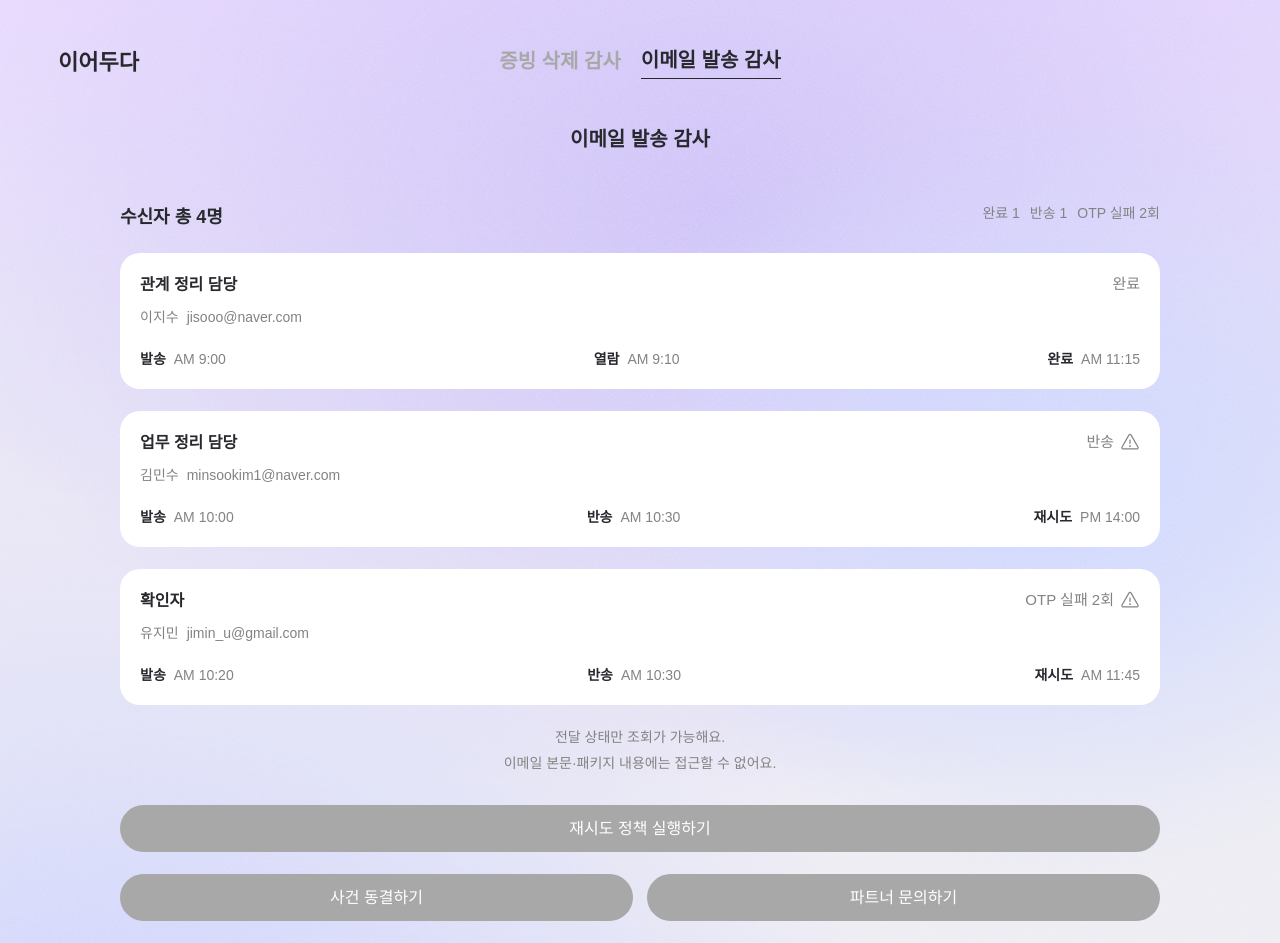
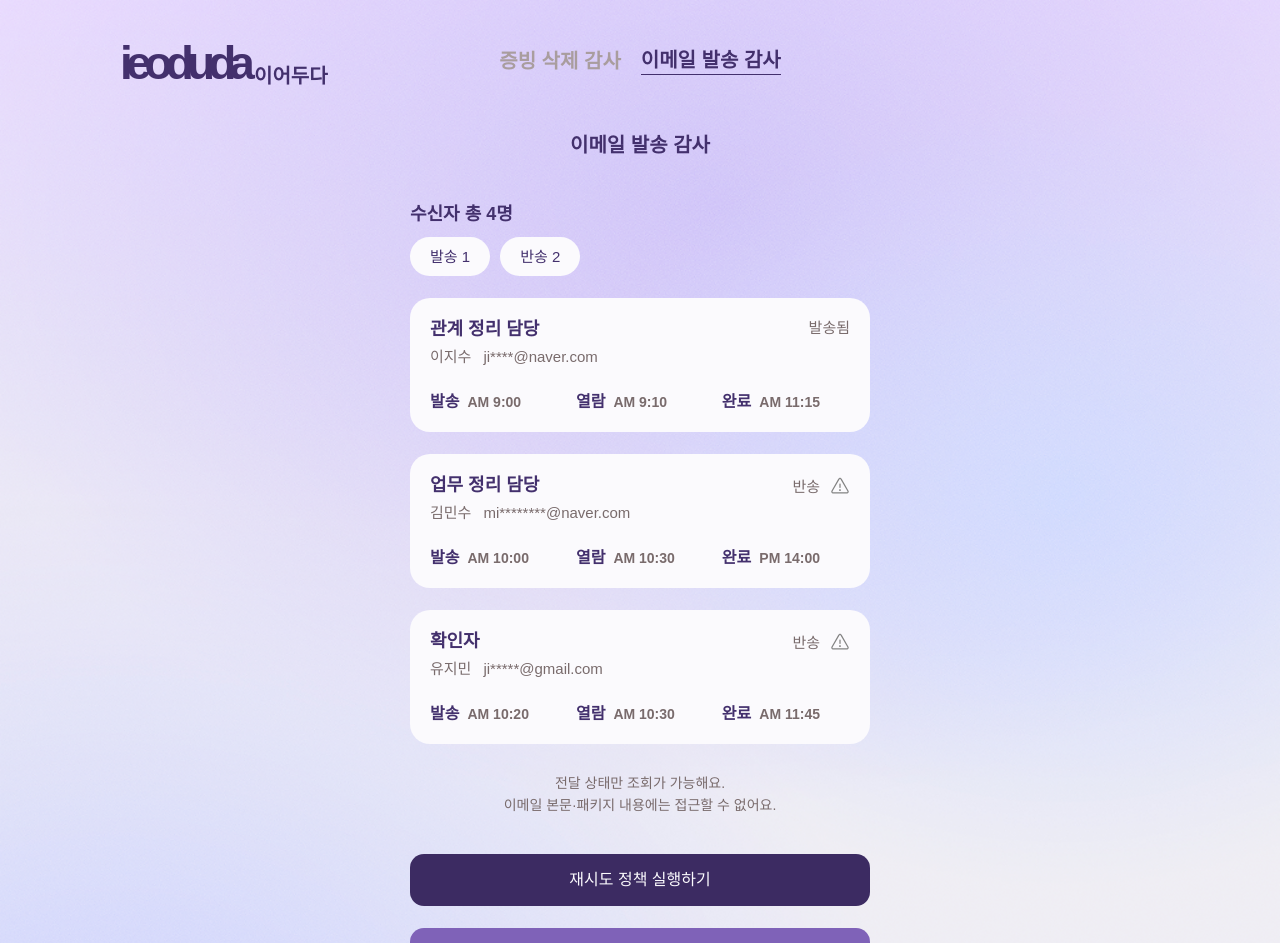
Before and after one commit to Dev-MAMOKEY/Ieoduda-Frontend, a Next.js app: page /admin/email in a window 1280 px wide. Shown: the top 943 px of the page. Built offline with nearby package versions, Linux system fonts and the light colour scheme; no server answers; a web font is replaced by a local one.

Commit message:
[Feat/#9] Design : 증빙 삭제 감사, 이메일 발송 감사 페이지 디자인 수정

```diff
--- a/app/(admin)/admin/email/page.tsx
+++ b/app/(admin)/admin/email/page.tsx
@@ -1,98 +1,85 @@
 import Image from "next/image";
-import Link from "next/link";
 import { AdminAuditTabs } from "@/components/AdminAuditTabs";
+import { BrandLogo } from "@/components/BrandLogo";
+import { Button } from "@/components/Button";
 import { getEmailAudit } from "@/lib/api";
 
 type EmailRecipient = ReturnType<typeof getEmailAudit>["recipients"][number];
-const button =
-  "h-[45px] rounded-[20px] border-0 bg-[#a8a8a8] text-sm text-white transition-all duration-200 hover:bg-[#929292] focus-visible:outline-2 focus-visible:outline-offset-2 focus-visible:outline-[#838383] active:scale-[0.985] lg:h-[47px] lg:rounded-[30px] lg:text-[15px]";
-function Recipient({ person }: { person: EmailRecipient }) {
-  return (
-    <article className="flex flex-col gap-[22px] rounded-[20px] bg-white p-5">
-      <div className="flex justify-between">
-        <div className="flex flex-col gap-2.5">
-          <strong className="text-sm lg:text-base">{person.role}</strong>
-          <span className="flex gap-2 text-sm text-[#838383]">
+
+function maskEmail(email: string) {
+  const [name, domain] = email.split("@");
+  const visible = name.slice(0, 2);
+  return `${visible}${"*".repeat(Math.max(4, name.length - 2))}@${domain}`;
+}
+
+function RecipientCard({ person }: { person: EmailRecipient }) {
+  return <article className="flex w-full flex-col gap-[30px] rounded-[20px] bg-[#fbfafd] px-5 py-[22px]">
+    <header className="flex items-start justify-between gap-3">
+      <div className="flex min-w-0 flex-col gap-[11px]">
+        <h2 className="text-base font-bold leading-none text-[#43306d] lg:text-lg">{person.role}</h2>
+        <div className="flex items-center gap-2 whitespace-nowrap text-sm font-semibold leading-none text-[#796b6c] lg:gap-3 lg:text-[15px] lg:font-medium">
           <span>{person.name}</span>
-            <span>{person.email}</span>
+          <span>{maskEmail(person.email)}</span>
+        </div>
+      </div>
+      <div className="flex shrink-0 items-center gap-1.5 lg:gap-2.5">
+        <span className="whitespace-nowrap text-[13px] font-medium leading-none text-[#796b6c] lg:text-[15px]">
+          {person.warning ? "반송" : "발송됨"}
         </span>
+        {person.warning && <Image alt="" className="size-[18px] lg:size-5" height={20} src="/icons/plan/cards/warning.svg" width={20} />}
       </div>
-        <span className="flex items-center gap-1.5 self-start text-[13px] text-[#838383] lg:text-[15px]">
-          {person.status}
-          {person.warning && (
-            <Image
-              alt=""
-              width={20}
-              height={20}
-              src="/icons/plan/cards/warning.svg"
-            />
-          )}
-        </span>
+    </header>
+
+    <div className="flex w-full items-start gap-4 lg:justify-between lg:gap-2 lg:pr-[30px]">
+      {person.events.map(([, time], index) => <div className="flex shrink-0 items-center gap-1.5 lg:gap-2" key={`${index}-${time}`}>
+        <strong className="text-sm leading-none text-[#43306d] lg:text-base">{["발송", "열람", "완료"][index]}</strong>
+        <span className="text-xs font-semibold leading-none text-[#796b6c] lg:text-sm">{time}</span>
+      </div>)}
     </div>
-      <div className="flex justify-between gap-3">
-        {person.events.map((event) => (
-          <div className="flex gap-2 text-xs lg:text-sm" key={event[0]}>
-            <strong>{event[0]}</strong>
-            <span className="text-[#838383]">{event[1]}</span>
-          </div>
-        ))}
-      </div>
-    </article>
-  );
+  </article>;
 }
+
 export default function EmailPage() {
   const audit = getEmailAudit();
-  return (
-    <main className="min-h-dvh bg-[#f0f0f2] px-6 py-[70px] text-[#28292e] lg:px-0 lg:py-0">
-      <header className="hidden h-[125px] grid-cols-3 items-center px-[50px] lg:grid">
-        <Link className="p-2 text-[22px] font-semibold" href="/">
-          이어두다
-        </Link>
+
+  return <main className="min-h-dvh text-[#43306d]">
+    <header className="hidden h-[125px] grid-cols-3 items-center px-[120px] lg:grid">
+      <BrandLogo />
       <AdminAuditTabs active="email" desktop />
       <span />
     </header>
-      <div className="mx-auto flex max-w-[390px] flex-col gap-[22px] lg:max-w-none lg:gap-0">
-        <header className="grid grid-cols-[24px_1fr_24px] pb-5 lg:flex lg:justify-center lg:pb-0">
-          <span />
-          <h1 className="text-center text-lg font-bold lg:text-xl">
-            이메일 발송 감사
-          </h1>
-          <span />
+
+    <section className="mx-auto flex w-full max-w-[390px] flex-col items-center px-6 pb-8 pt-[59px] lg:max-w-none lg:px-0 lg:pb-20 lg:pt-0">
+      <header className="mb-[22px] flex w-full items-center justify-center py-2 lg:hidden">
+        <h1 className="text-lg font-bold leading-none">이메일 발송 감사</h1>
       </header>
       <AdminAuditTabs active="email" />
-        <div className="flex flex-col gap-[22px] lg:px-[120px] lg:py-[50px]">
-          <div className="flex flex-col gap-3.5 lg:flex-row lg:justify-between">
-            <h2 className="text-base font-bold lg:text-lg">
-              수신자 총 {audit.totalCount}명
-            </h2>
-            <div className="flex gap-2.5 text-xs text-[#838383] lg:text-sm">
-              {audit.summary.map((item) => (
-                <span key={item}>{item}</span>
-              ))}
+      <h1 className="mt-2.5 hidden text-xl font-bold leading-none lg:block">이메일 발송 감사</h1>
+
+      <div className="mt-7 flex w-full flex-col gap-[22px] lg:mt-[50px] lg:w-[460px]">
+        <section className="flex flex-col gap-3.5">
+          <h2 className="text-base font-bold leading-none lg:text-lg">수신자 총 {audit.totalCount}명</h2>
+          <div className="flex gap-2.5">
+            <span className="rounded-[14px] bg-[#fbfafd] px-4 py-2.5 text-[13px] font-medium leading-none lg:rounded-[30px] lg:px-5 lg:py-3 lg:text-[15px]">발송 1</span>
+            <span className="rounded-[14px] bg-[#fbfafd] px-4 py-2.5 text-[13px] font-medium leading-none lg:rounded-[30px] lg:px-5 lg:py-3 lg:text-[15px]">반송 2</span>
           </div>
+        </section>
+
+        {audit.recipients.map((person) => <RecipientCard key={person.email} person={person} />)}
+
+        <div className="flex flex-col items-center gap-1.5 pb-2.5 text-center text-xs font-medium leading-none text-[#796b6c] lg:gap-2 lg:pb-0 lg:pt-2.5 lg:text-sm lg:font-normal">
+          <p>전달 상태만 조회가 가능해요.</p>
+          <p>이메일 본문·패키지 내용에는 접근할 수 없어요.</p>
         </div>
-          {audit.recipients.map((p) => (
-            <Recipient key={p.email} person={p} />
-          ))}
-          <div className="pb-2.5 text-center text-xs text-[#838383] lg:text-sm">
-            <p>전달 상태만 조회가 가능해요.</p>
-            <p className="mt-1.5">
-              이메일 본문·패키지 내용에는 접근할 수 없어요.
-            </p>
-          </div>
-          <button className={button} type="button">
-            재시도 정책 실행하기
-          </button>
-          <div className="grid grid-cols-2 gap-3.5">
-            <button className={button} type="button">
-              사건 동결하기
-            </button>
-            <button className={button} type="button">
-              파트너 문의하기
-            </button>
+
+        <div className="flex flex-col gap-6 lg:gap-[22px] lg:pt-5">
+          <Button type="button">재시도 정책 실행하기</Button>
+          <div className="grid grid-cols-2 gap-[22px] lg:grid-cols-1">
+            <button className="flex min-h-11 items-center justify-center rounded-[14px] bg-[#7f62b8] px-5 py-3.5 text-sm font-medium leading-none text-[#fbfafd] transition-colors hover:bg-[#7055a4] lg:text-base" type="button">사건 동결하기</button>
+            <button className="flex min-h-11 items-center justify-center rounded-[14px] bg-[#e2dafa] px-5 py-3.5 text-sm font-medium leading-none text-[#43306d] transition-colors hover:bg-[#d6caef] lg:text-base" type="button">파트너 문의하기</button>
           </div>
         </div>
       </div>
-    </main>
-  );
+    </section>
+  </main>;
 }
--- a/app/(admin)/admin/evidence/page.tsx
+++ b/app/(admin)/admin/evidence/page.tsx
@@ -1,158 +1,81 @@
 "use client";
+
 import Image from "next/image";
-import Link from "next/link";
 import { useState } from "react";
 import { AdminAuditTabs } from "@/components/AdminAuditTabs";
+import { BrandLogo } from "@/components/BrandLogo";
+import { Button } from "@/components/Button";
 import { getEvidenceAuditRecords } from "@/lib/api";
 
 type EvidenceRecord = ReturnType<typeof getEvidenceAuditRecords>[number];
-const button =
-  "h-[45px] rounded-[20px] border-0 bg-[#a8a8a8] text-sm text-white transition-all duration-200 hover:bg-[#929292] focus-visible:outline-2 focus-visible:outline-offset-2 focus-visible:outline-[#838383] active:scale-[0.985] lg:h-[47px] lg:rounded-[30px] lg:text-[15px]";
+const stages = ["검토 완료", "삭제 예정", "실제 삭제"];
+
 function Timeline({ dates }: { dates: string[] }) {
-  const stages = ["검토 완료", "삭제 예정", "실제 삭제"];
-  return (
-    <div className="flex gap-1 lg:gap-5">
-      {stages.map((stage, i) => (
-        <div className="contents" key={stage}>
-          <div className="flex min-w-0 flex-1 flex-col gap-1.5 rounded-[20px] bg-[#f0f0f2] px-3 py-4 lg:px-5">
-            <strong className="whitespace-nowrap text-xs lg:text-sm">
-              {stage}
-            </strong>
-            <span className="text-xs text-[#838383] lg:text-sm">
-              {dates[i]}
-            </span>
+  return <div className="flex w-full flex-col items-center gap-[5px] lg:gap-5">
+    {stages.map((stage, index) => <div className="contents" key={stage}>
+      <div className="flex w-full items-start justify-between rounded-[14px] bg-[#eeecee] px-5 py-4 lg:flex-col lg:gap-2 lg:rounded-[20px]">
+        <strong className="text-sm leading-none text-[#43306d] lg:text-base">{stage}</strong>
+        <span className="text-[13px] font-medium leading-none text-[#584e4d] lg:text-[15px]">{dates[index]}</span>
       </div>
-          {i < 2 && (
-            <Image
-              alt=""
-              className="size-4 lg:size-[18px]"
-              width={18}
-              height={18}
-              src="/icons/common/caret-right.svg"
-            />
-          )}
+      {index < stages.length - 1 && <Image alt="" className="size-4 rotate-90 lg:size-5" height={20} src="/icons/common/caret-right.svg" width={20} />}
+    </div>)}
+  </div>;
+}
+
+function EvidenceCard({ record }: { record: EvidenceRecord }) {
+  const [copied, setCopied] = useState(false);
+  async function copyHash() {
+    await navigator.clipboard?.writeText(record.fullHash ?? "");
+    setCopied(true);
+  }
+
+  return <article className="flex w-full flex-col gap-[22px] rounded-[18px] bg-[#fbfafd] px-5 pb-5 pt-6 lg:rounded-[20px] lg:p-5">
+    <header className="flex items-start justify-between gap-4">
+      <h2 className="text-base font-bold leading-none text-[#43306d] lg:text-lg">{record.title}</h2>
+      <div className="flex shrink-0 items-center gap-1.5 lg:gap-2">
+        <strong className="text-sm leading-none text-[#796b6c] lg:text-base">{record.status}</strong>
+        {record.failed && <Image alt="" className="size-[18px] lg:size-5" height={20} src="/icons/plan/cards/warning.svg" width={20} />}
       </div>
-      ))}
+    </header>
+    <Timeline dates={record.dates} />
+    {record.failed ? <div className="flex items-center justify-between rounded-[14px] bg-[#f3f3ff] px-5 py-4 lg:rounded-[20px]">
+      <div className="flex flex-col gap-2 lg:gap-2.5">
+        <strong className="text-sm leading-none text-[#43306d] lg:text-base">실패 사유</strong>
+        <span className="text-[13px] font-medium leading-none text-[#584e4d] lg:text-[15px]">{record.failureReason}</span>
       </div>
-  );
+      <Image alt="" className="size-[21px]" height={21} src="/icons/inspection/x-circle.svg" width={21} />
+    </div> : <div className="flex items-center justify-between rounded-[14px] bg-[#f3f3ff] px-5 py-4 lg:rounded-[20px]">
+      <div className="flex min-w-0 flex-col gap-2.5">
+        <div className="flex items-center gap-1.5">
+          <strong className="text-sm leading-none text-[#43306d] lg:text-base">무결성 해시</strong>
+          <span className="text-xs font-medium leading-none text-[#584e4d] lg:text-sm">SHA-256</span>
+        </div>
+        <span className="truncate text-[13px] font-medium leading-none text-[#584e4d] lg:text-[15px]">{record.hash}</span>
+      </div>
+      <button className="shrink-0 text-xs leading-none text-[#584e4d] underline underline-offset-2 lg:text-sm" onClick={copyHash} type="button">{copied ? "복사 완료" : "복사하기"}</button>
+    </div>}
+  </article>;
 }
-function Card({ record, selected, onSelect }: { record: EvidenceRecord; selected: boolean; onSelect: () => void }) {
-  const [copied, setCopied] = useState(false);
-  return (
-    <article
-      aria-selected={selected}
-      className={`flex cursor-pointer flex-col gap-[22px] rounded-[20px] border-solid bg-white p-5 outline-none transition-all duration-200 ${selected ? "border-[1.6px] border-[#838383] shadow-[0_4px_16px_rgba(40,41,46,.1)]" : record.failed ? "border-[1.2px] border-[#a8a8a8]" : "border-[1.6px] border-transparent hover:border-[#d9d9d9]"}`}
-      onClick={onSelect}
-      onKeyDown={(e) => {
-        if (e.key === "Enter" || e.key === " ") {
-          e.preventDefault();
-          onSelect();
-        }
-      }}
-      role="option"
-      tabIndex={0}
-    >
-      <div className="flex justify-between">
-        <h2 className="text-sm font-bold lg:text-base">{record.title}</h2>
-        <span className="flex gap-1 text-[13px] text-[#838383] lg:text-[15px]">
-          {record.status}
-          {record.failed && (
-            <Image
-              alt=""
-              width={18}
-              height={18}
-              src="/icons/plan/cards/warning.svg"
-            />
-          )}
-        </span>
-      </div>
-      <Timeline dates={record.dates} />
-      {record.failed ? (
-        <div className="flex items-center justify-between rounded-[20px] bg-[#f0f0f2] p-5">
-          <span className="flex flex-col gap-1.5">
-            <strong className="text-xs lg:text-sm">실패 사유</strong>
-            <span className="text-xs text-[#838383] lg:text-sm">
-              {record.failureReason}
-            </span>
-          </span>
-          <span className="flex size-7 shrink-0 items-center justify-center rounded-full bg-[#f0f0f2]">
-            <Image
-              alt=""
-              className="size-[18px] opacity-80"
-              width={18}
-              height={18}
-              src="/icons/inspection/x-circle.svg"
-            />
-          </span>
-        </div>
-      ) : (
-        <div className="flex justify-between rounded-[20px] bg-[#d9d9d9] p-5">
-          <span className="flex flex-col gap-2">
-            <span className="flex gap-1.5">
-              <strong className="text-xs lg:text-sm">무결성 해시</strong>
-              <span className="text-xs text-[#838383] lg:text-sm">SHA-256</span>
-            </span>
-            <span className="text-xs text-[#838383] lg:text-sm">
-              {record.hash}
-            </span>
-          </span>
-          <button
-            className="text-xs text-[#838383] underline lg:text-sm"
-            onClick={(e) => {
-              e.stopPropagation();
-              navigator.clipboard?.writeText(record.fullHash ?? "");
-              setCopied(true);
-            }}
-            type="button"
-          >
-            {copied ? "복사 완료" : "복사하기"}
-          </button>
-        </div>
-      )}
-    </article>
-  );
-}
+
 export default function EvidencePage() {
   const records = getEvidenceAuditRecords();
-  const [selected, setSelected] = useState<string | null>(null);
-  return (
-    <main className="min-h-dvh bg-[#f0f0f2] px-6 py-[70px] text-[#28292e] lg:px-0 lg:py-0">
-      <header className="hidden h-[125px] grid-cols-3 items-center px-[50px] lg:grid">
-        <Link className="p-2 text-[22px] font-semibold" href="/">
-          이어두다
-        </Link>
+  return <main className="min-h-dvh text-[#43306d]">
+    <header className="hidden h-[125px] grid-cols-3 items-center px-[120px] lg:grid">
+      <BrandLogo />
       <AdminAuditTabs active="evidence" desktop />
       <span />
     </header>
-      <div className="mx-auto flex max-w-[390px] flex-col gap-[22px] lg:max-w-none lg:gap-0">
-        <header className="grid grid-cols-[24px_1fr_24px] pb-5 lg:flex lg:justify-center lg:pb-0">
-          <span />
-          <h1 className="text-center text-lg font-bold lg:text-xl">
-            증빙 삭제 감사
-          </h1>
-          <span />
+    <section className="mx-auto flex w-full max-w-[390px] flex-col items-center px-6 pb-8 pt-[59px] lg:max-w-none lg:px-0 lg:pb-[50px] lg:pt-0">
+      <header className="mb-5 flex w-full items-center justify-center py-2 lg:hidden">
+        <h1 className="text-lg font-bold leading-none">증빙 삭제 감사</h1>
       </header>
       <AdminAuditTabs active="evidence" />
-        <div
-          className="flex flex-col gap-[22px] lg:px-[120px] lg:py-[50px]"
-          role="listbox"
-        >
-          {records.map((r) => (
-            <Card
-              key={r.title}
-              record={r}
-              selected={selected === r.title}
-              onSelect={() => setSelected(r.title)}
-            />
-          ))}
-          <p className="py-2.5 text-center text-xs text-[#838383] lg:text-sm">
-            삭제된 원본은 어떤 형태로도 미리보기 및 복원되지 않아요
-          </p>
-          <button className={button} type="button">
-            재처리 요청하기
-          </button>
+      <h1 className="mt-2.5 hidden text-xl font-bold leading-none lg:block">증빙 삭제 감사</h1>
+      <div className="mt-7 flex w-full flex-col gap-7 lg:mt-[50px] lg:w-[460px] lg:gap-[22px]">
+        {records.map((record) => <EvidenceCard key={record.title} record={record} />)}
+        <p className="py-2.5 text-center text-xs leading-none text-[#796b6c] lg:py-3.5 lg:text-sm">삭제된 원본은 어떤 형태로도 미리보기 및 복원되지 않아요</p>
+        <Button type="button">재처리 요청하기</Button>
       </div>
-      </div>
-    </main>
-  );
+    </section>
+  </main>;
 }
--- a/components/AdminAuditTabs.tsx
+++ b/components/AdminAuditTabs.tsx
@@ -6,21 +6,12 @@ const tabs = [
 ];
 
 export function AdminAuditTabs({ active, desktop = false }: { active: string; desktop?: boolean }) {
-  return (
-    <nav
-      aria-label="관리자 메뉴"
-      className={`items-center justify-center gap-5 ${desktop ? "hidden lg:flex" : "flex lg:hidden"}`}
-    >
-      {tabs.map((tab) => (
-        <Link
-          aria-current={active === tab.id ? "page" : undefined}
-          className={`pb-1 font-semibold transition-colors duration-200 hover:text-[#6e6e6e] ${desktop ? "text-xl" : "text-sm"} ${active === tab.id ? `${desktop ? "border-b-[1.4px]" : "border-b-[1.2px]"} border-[#28292e] text-[#28292e]` : "text-[#a8a8a8]"}`}
-          href={tab.href}
-          key={tab.id}
-        >
-          {tab.label}
-        </Link>
-      ))}
-    </nav>
-  );
+  return <nav aria-label="관리자 감사 메뉴" className={`items-center justify-center gap-5 whitespace-nowrap ${desktop ? "hidden lg:flex" : "flex lg:hidden"}`}>
+    {tabs.map((tab) => <Link
+      aria-current={active === tab.id ? "page" : undefined}
+      className={`shrink-0 pb-1 font-bold leading-none transition-colors hover:text-[#796b6c] ${desktop ? "text-xl" : "text-sm"} ${active === tab.id ? `${desktop ? "border-b-[1.4px]" : "border-b-[1.2px]"} border-[#43306d] text-[#43306d]` : "text-[#a99d9e]"}`}
+      href={tab.href}
+      key={tab.id}
+    >{tab.label}</Link>)}
+  </nav>;
 }
```
Lines whose indentation alone changed are shown as unchanged.
